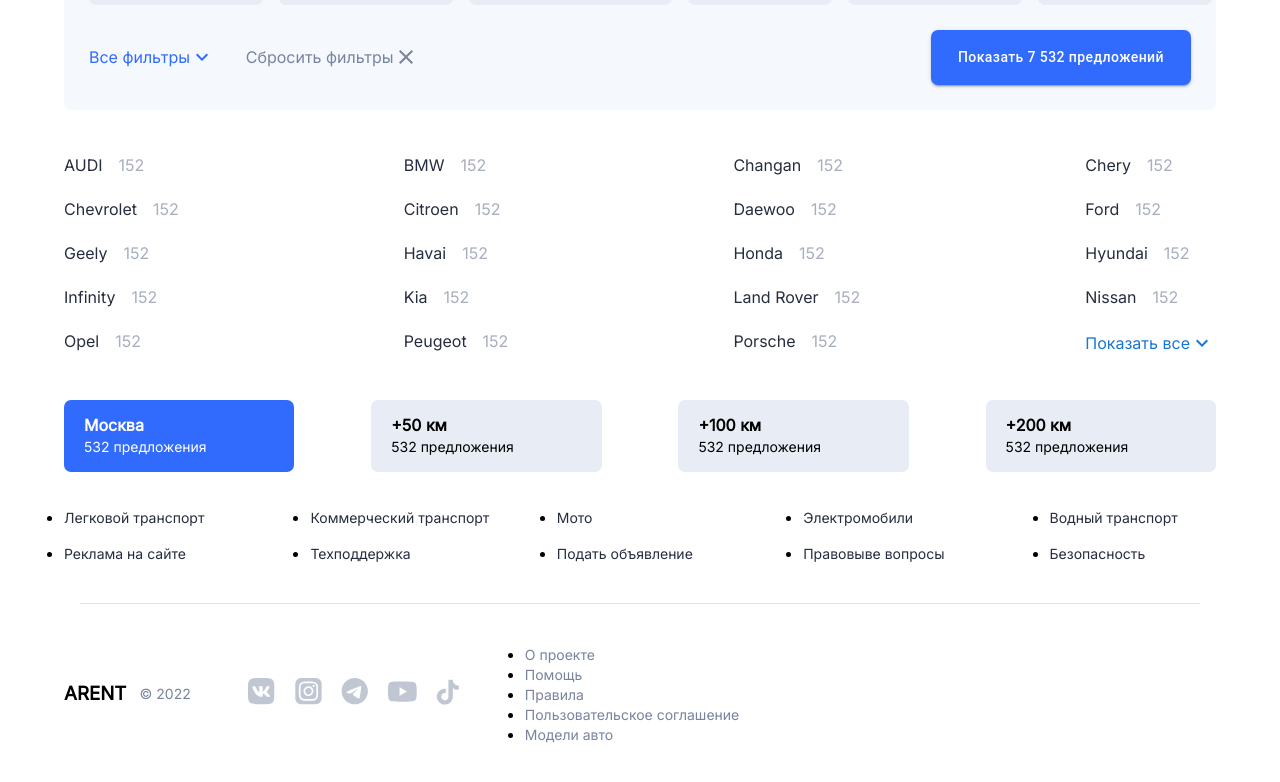
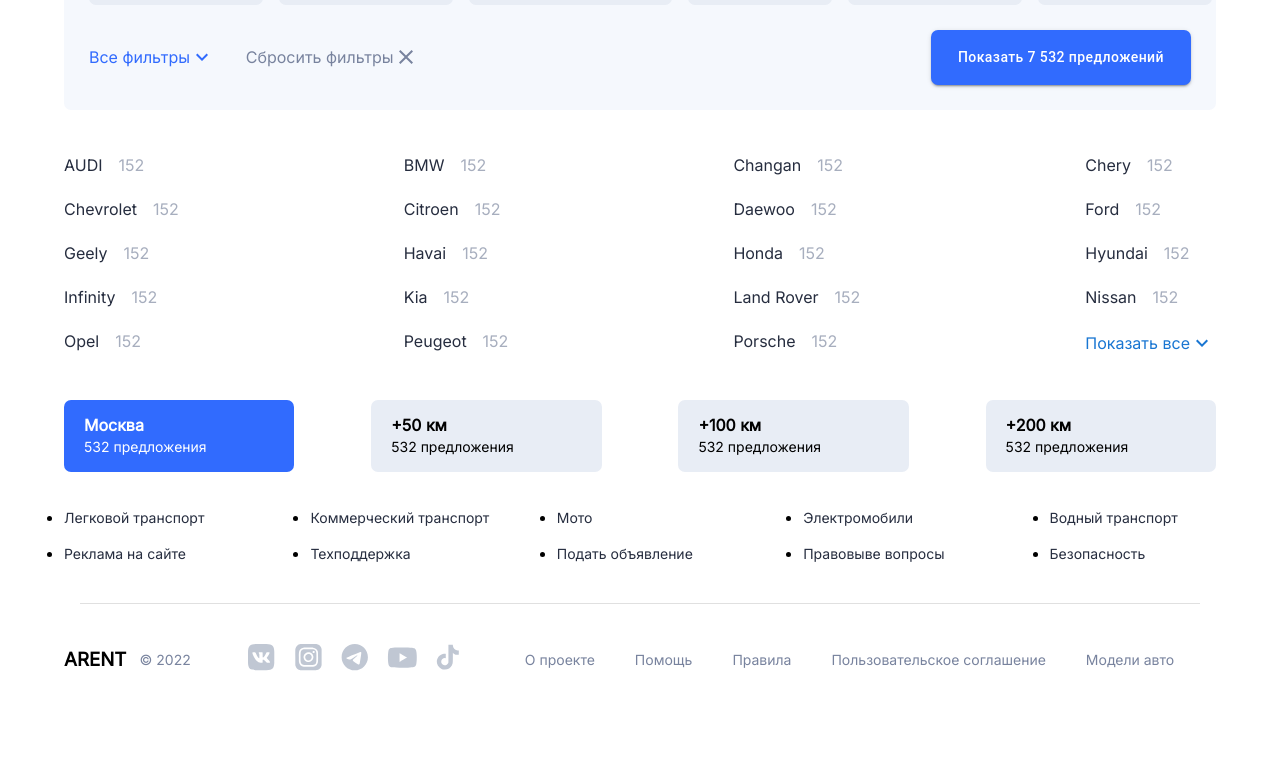
Before and after one commit to gorbatkoff/arent, a React (Create React App) app: page / in a window 1280 px wide. Shown: the part 477-1259 px from the top of the page. After the commit the page ends 1192 px from the top, so only its background shows below. Built offline with nearby package versions, Linux system fonts and the light colour scheme; a web font is replaced by a local one.

Commit message:
Change list style type

```diff
--- a/src/components/Footer/FooterInfo/FooterInfo.module.css
+++ b/src/components/Footer/FooterInfo/FooterInfo.module.css
@@ -37,6 +37,11 @@
     margin-right: 0.5em;
 }
 
+.faq ul{
+    display: flex;
+    list-style-type: none;
+}
+
 .faq a {
     font-size: 14px;
     color: #78839E;
```
